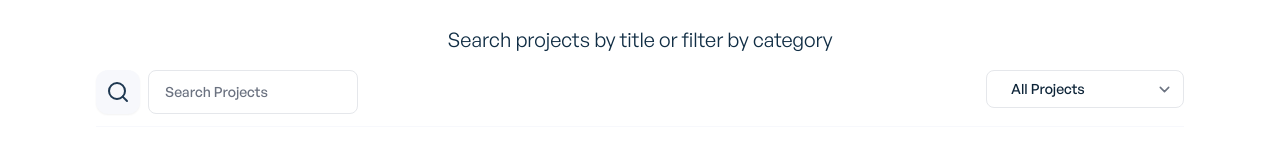
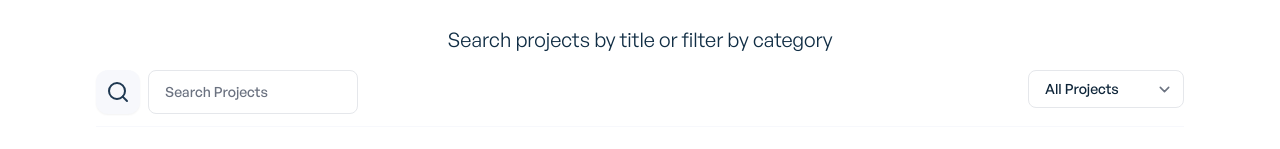
Before and after one commit to blasbot/vuejs-tailwindcss-project, a Vue app: page /projects in a window 1280 px wide. Shown: the part 232-381 px from the top of the page. Built offline with nearby package versions, Linux system fonts and the light colour scheme; what vue-backtotop would draw is missing.

Commit message:
Projects filer refactoring

```diff
--- a/src/components/projects/ProjectsFilter.vue
+++ b/src/components/projects/ProjectsFilter.vue
@@ -7,14 +7,12 @@
 			:id="select"
 			class="font-general-medium
 				px-4
-				sm:px-6
 				py-2
 				border-1 border-gray-200
 				dark:border-secondary-dark
 				rounded-lg
 				text-sm
 				sm:text-md
-				dark:font-medium
 				bg-secondary-light
 				dark:bg-ternary-dark
 				text-primary-dark
@@ -48,7 +46,7 @@ export default {
 				'Web Application',
 				'Mobile Application',
 				'UI/UX Design',
-				'Branding & Animations',
+				'Branding & Anim',
 			],
 		},
 	},
--- a/src/components/projects/ProjectsGrid.vue
+++ b/src/components/projects/ProjectsGrid.vue
@@ -31,7 +31,7 @@
 					border-b border-primary-light
 					dark:border-secondary-dark
 					pb-3
-					gap-3
+					gap-2
 				"
 			>
 				<div class="flex justify-between gap-2">
```
